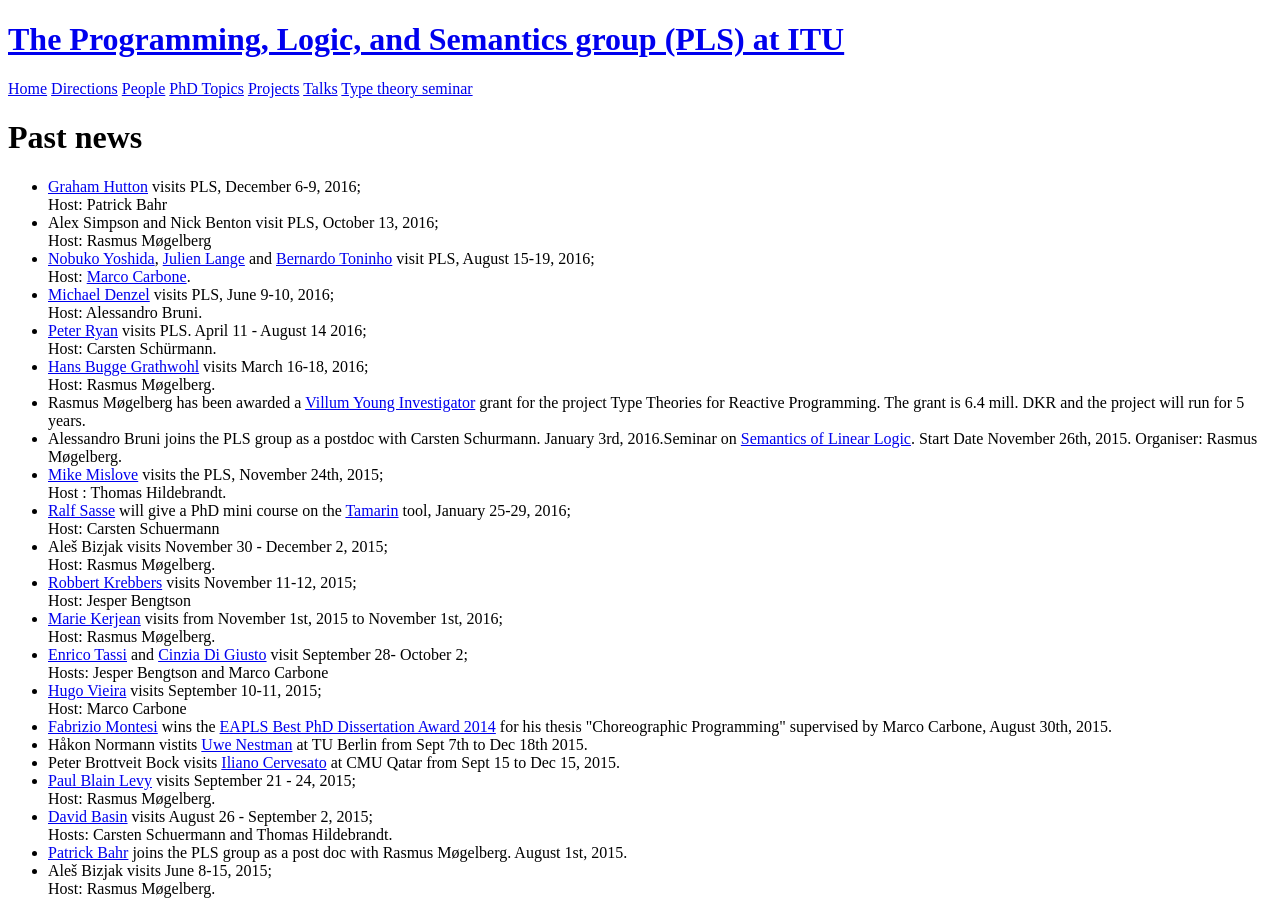
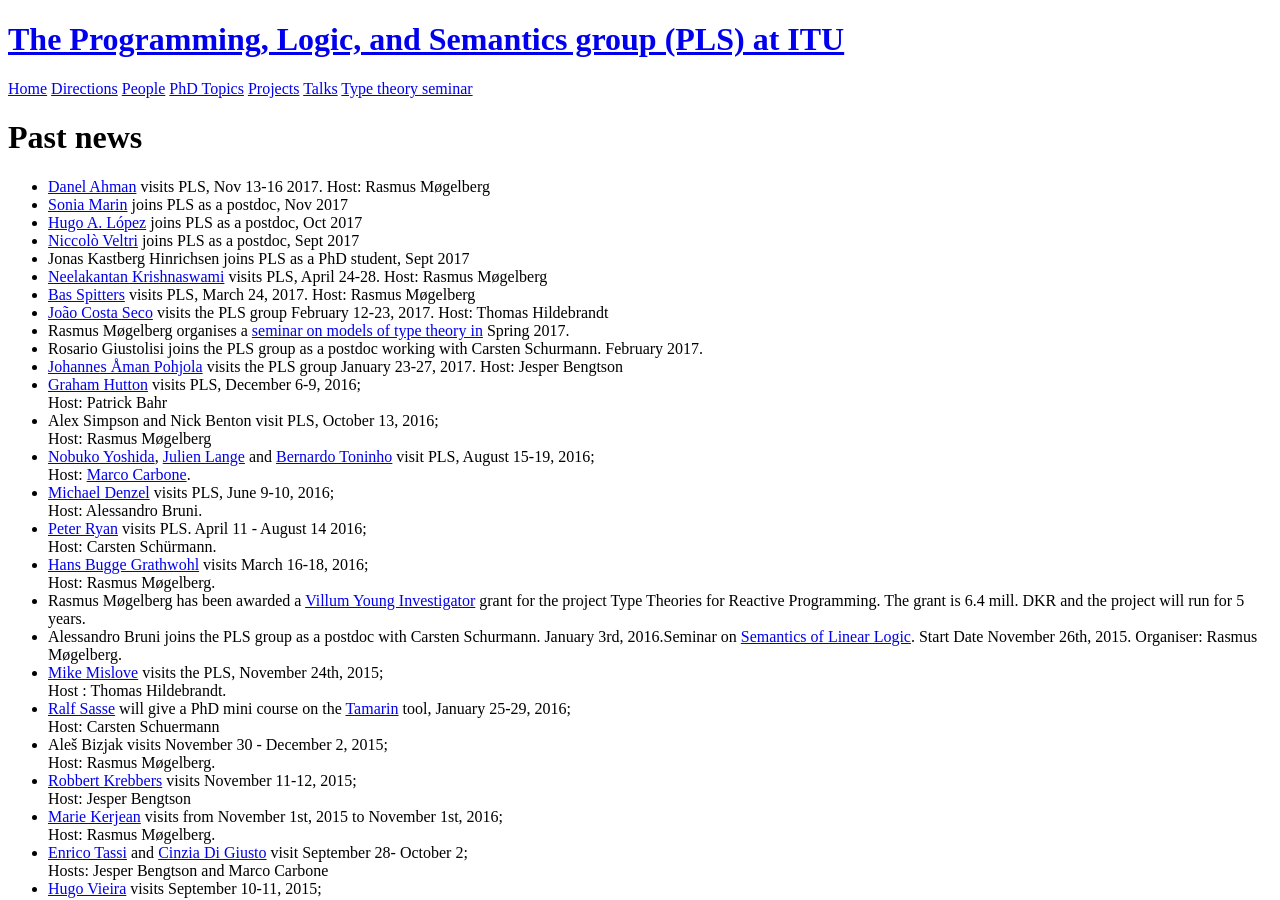
Before and after one commit to rmogelberg/pls.itu.dk, a Jekyll site: the page built from Past_news.md, in a window 1280 px wide and 900 px high. Built offline with Jekyll 4.4.1, drawn with Linux system fonts in a browser that asks for light colours.

Commit message:
Various updates

```diff
--- a/Past_news.md
+++ b/Past_news.md
@@ -3,7 +3,28 @@ layout: page
 title: Past news
 archived: true
 ---
-
+-   [Danel Ahman](https://danelahman.github.io/) visits PLS, Nov 13-16 2017.
+    Host: Rasmus Møgelberg
+-   [Sonia Marin](http://www.lix.polytechnique.fr/Labo/Sonia.Marin/)
+    joins PLS as a postdoc, Nov 2017
+-   [Hugo A. López](http://lopezacosta.net/) joins PLS as a postdoc, Oct
+    2017
+-   [Niccolò Veltri](https://niccoloveltri.github.io) joins PLS as a
+    postdoc, Sept 2017
+-   Jonas Kastberg Hinrichsen joins PLS as a PhD student, Sept 2017
+-   [Neelakantan Krishnaswami](https://www.cl.cam.ac.uk/~nk480/) visits
+    PLS, April 24-28. Host: Rasmus Møgelberg
+-   [Bas Spitters](http://www.cs.au.dk/~spitters/) visits PLS, March
+    24, 2017. Host: Rasmus Møgelberg
+-   [João Costa Seco](http://docentes.fct.unl.pt/jrcs/) visits the PLS
+    group February 12-23, 2017. Host: Thomas Hildebrandt
+-   Rasmus Møgelberg organises a [seminar on models of type theory
+    in](Type_theory_seminar) Spring 2017.
+-   Rosario Giustolisi joins the PLS group as a postdoc working with
+    Carsten Schurmann. February 2017.
+-   [Johannes Åman
+    Pohjola](https://www.chalmers.se/en/staff/Pages/pohjola.aspx) visits
+    the PLS group January 23-27, 2017. Host: Jesper Bengtson
 -   [Graham Hutton](http://www.cs.nott.ac.uk/~pszgmh/) visits PLS,
     December 6-9, 2016;
     Host: Patrick Bahr
```
Also changed, not shown: index.md (+1 -1 lines).
